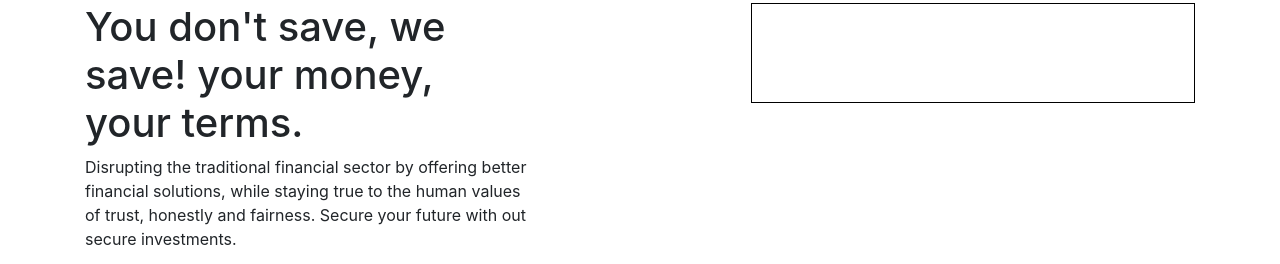
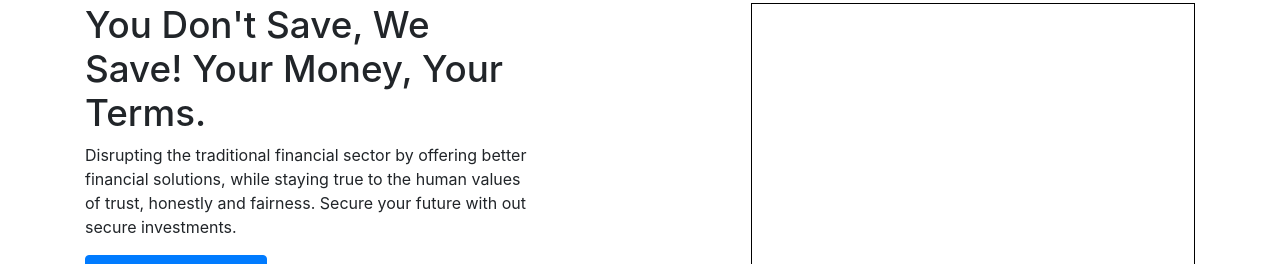
Before and after one commit to wasswaenockmale/saveSpace, a plain HTML site: page index.html in a window 1280 px wide. Shown: the part 77-341 px from the top of the page. Drawn offline with nearby package versions, Linux system fonts and the light colour scheme.

Commit message:
styled the h1 tag

```diff
--- a/custom_css/style.css
+++ b/custom_css/style.css
@@ -56,10 +56,14 @@ a{
 }
 .left-side{
     width: 40%;
-    height: 100px;
 }
 
 .right-side{
     width: 40%;
     border: 1px solid black;
 }
+
+h1{
+    text-transform: capitalize;
+    font-size: 2.3em;
+}
```
